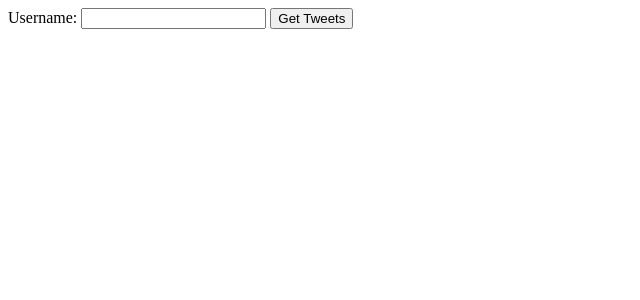
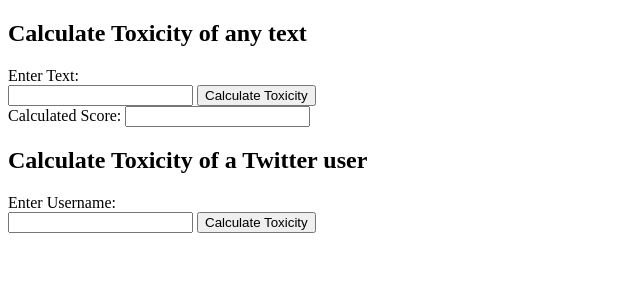
Before and after one commit to bi3mer/CS6120_NLP_Project, a Flask app: page / in a window 1280 px wide. Shown: the top 300 px of the page, without its empty margins (0-640 px from the left). Run offline with Flask 2, Linux system fonts and the light colour scheme.

Commit message:
Basic UI implementation for the web app

```diff
--- a/main_web.py
+++ b/main_web.py
@@ -1,5 +1,7 @@
 from flask import Flask, request
 from flask import render_template
+
+from Toxicity.Model import Model
 from webfunctions.TwitterDataHandler import TwitterDataHandler
 
 app = Flask(__name__)
@@ -16,6 +18,12 @@
     tweets_dict = td.scoreUser(username)
     return render_template("tweets.html",tweets=tweets_dict)
 
+@app.route('/texteval', methods=['POST'])
+def texteval():
+    model = Model()
+    text = request.form.get("text_content")
+    score = model.score(text)
+    return render_template("index.html", score_value=score, text_content=text)
 
 if __name__ == "__main__":
     app.run(debug=True)
--- a/templates/index.html
+++ b/templates/index.html
@@ -5,11 +5,23 @@
 </title>
 
 <body>
-
+<h2> Calculate Toxicity of any text </h2>
+  <form action="{{url_for('texteval')}}" method="POST">
+      <label>Enter Text:</label>
+      </br>
+      <input type="text" name="text_content" value="{{text_content}}"/>
+      <input type="submit" value="Calculate Toxicity"/>
+      </br>
+      <label>Calculated Score:</label>
+      <input type="text" name="score_value" value="{{score_value}}"/>
+      </br>
+  </form>
+<h2> Calculate Toxicity of a Twitter user </h2>
   <form action="{{url_for('usertweets')}}" method="POST">
-    <label>Username:</label>
+    <label>Enter Username:</label>
+      </br>
     <input type="text" name="username" />
-    <input type="submit" value="Get Tweets"/>
+    <input type="submit" value="Calculate Toxicity"/>
   </form>
 </body>
 
--- a/templates/tweets.html
+++ b/templates/tweets.html
@@ -12,7 +12,7 @@
   {{value}}
 {% endfor %}
 
-  <h4>Average Score</h4>
+  <h4>Average Toxicity Score</h4>
   {{ tweets['score'] }}
 </body>
 
```
